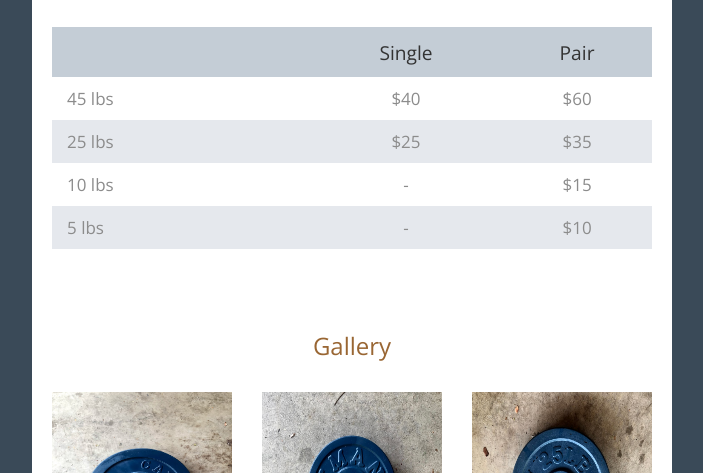
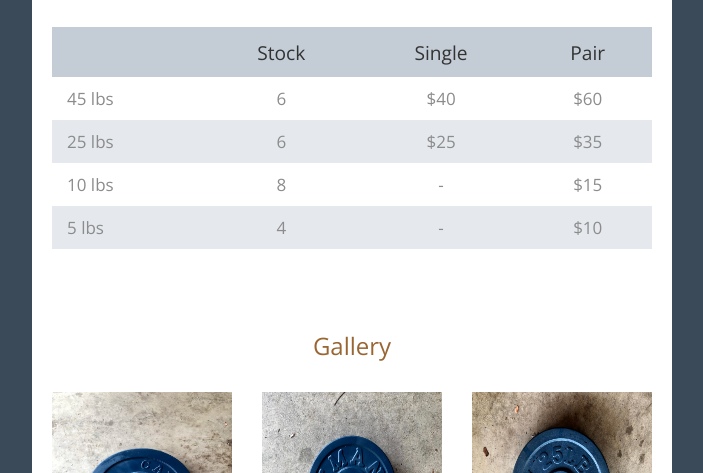
Before and after one commit to farzinadil/Max-Strength-Weights, a plain HTML site: page index.html in a window 1280 px wide. Shown: the part 627-1100 px from the top of the page, without its empty margins (288-991 px from the left). Drawn offline with nearby package versions, Linux system fonts and the light colour scheme.

Commit message:
added stock column to table

```diff
--- a/index.html
+++ b/index.html
@@ -26,31 +26,31 @@
             <table>
               <tr class="tm-tr-header">
                 <th>&nbsp;</th>
-                <th>&nbsp;</th>
+                <th>Stock</th>
                 <th>Single</th>
                 <th>Pair</th>
               </tr>
               <tr>
                 <td class="tm-text-left">45 lbs</td>
-                <td>&nbsp;</td>
+                <td>6</td>
                 <td>$40</td>
                 <td>$60</td>
               </tr>
               <tr>
                 <td class="tm-text-left">25 lbs</td>
-                <td>&nbsp;</td>
+                <td>6</td>
                 <td>$25</td>
                 <td>$35</td>
               </tr>
               <tr>
                 <td class="tm-text-left">10 lbs</td>
-                <td>&nbsp;</td>
+                <td>8</td>
                 <td>-</td>
                 <td>$15</td>
               </tr>
               <tr>
                 <td class="tm-text-left">5 lbs</td>
-                <td>&nbsp;</td>
+                <td>4</td>
                 <td>-</td>
                 <td>$10</td>
               </tr>
```
